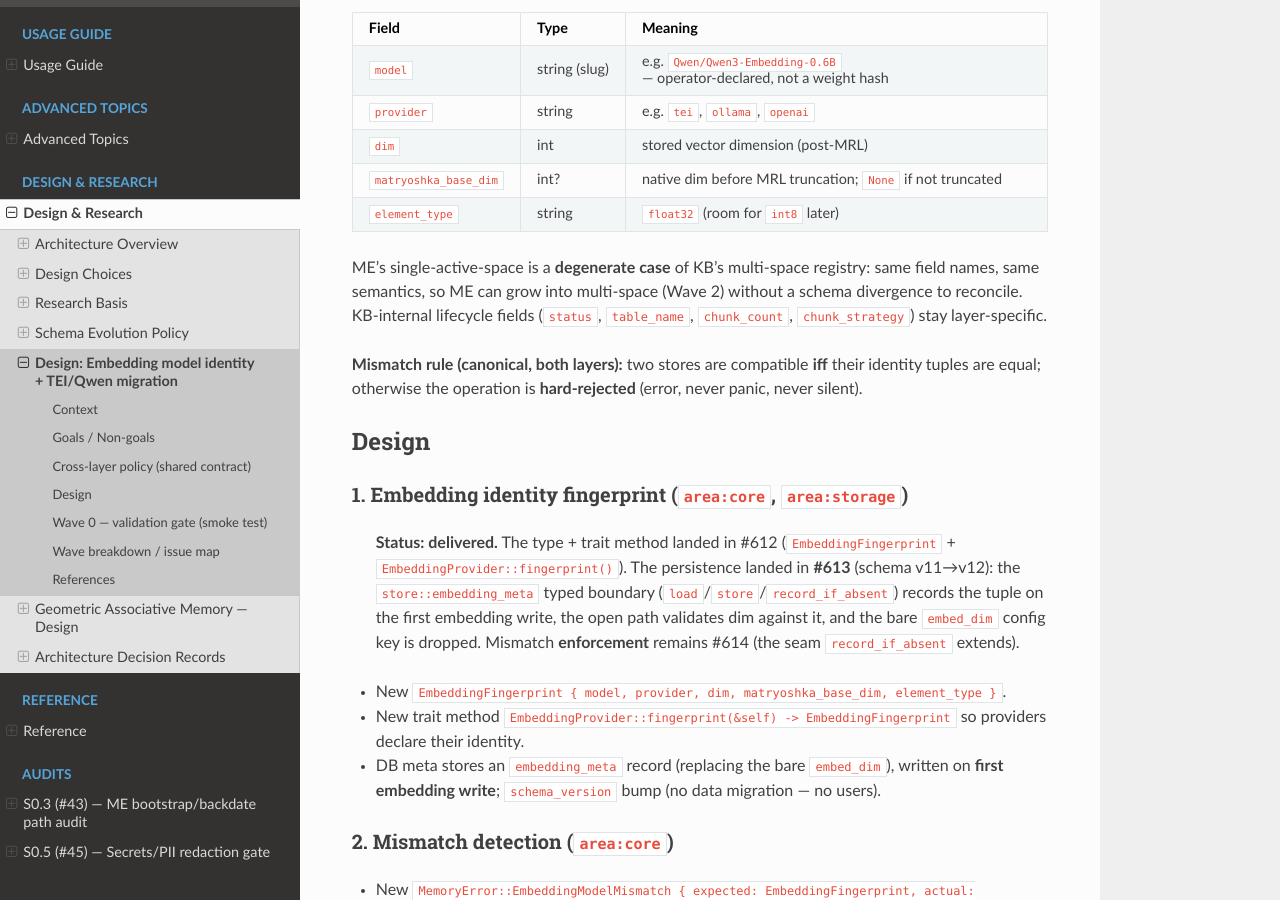
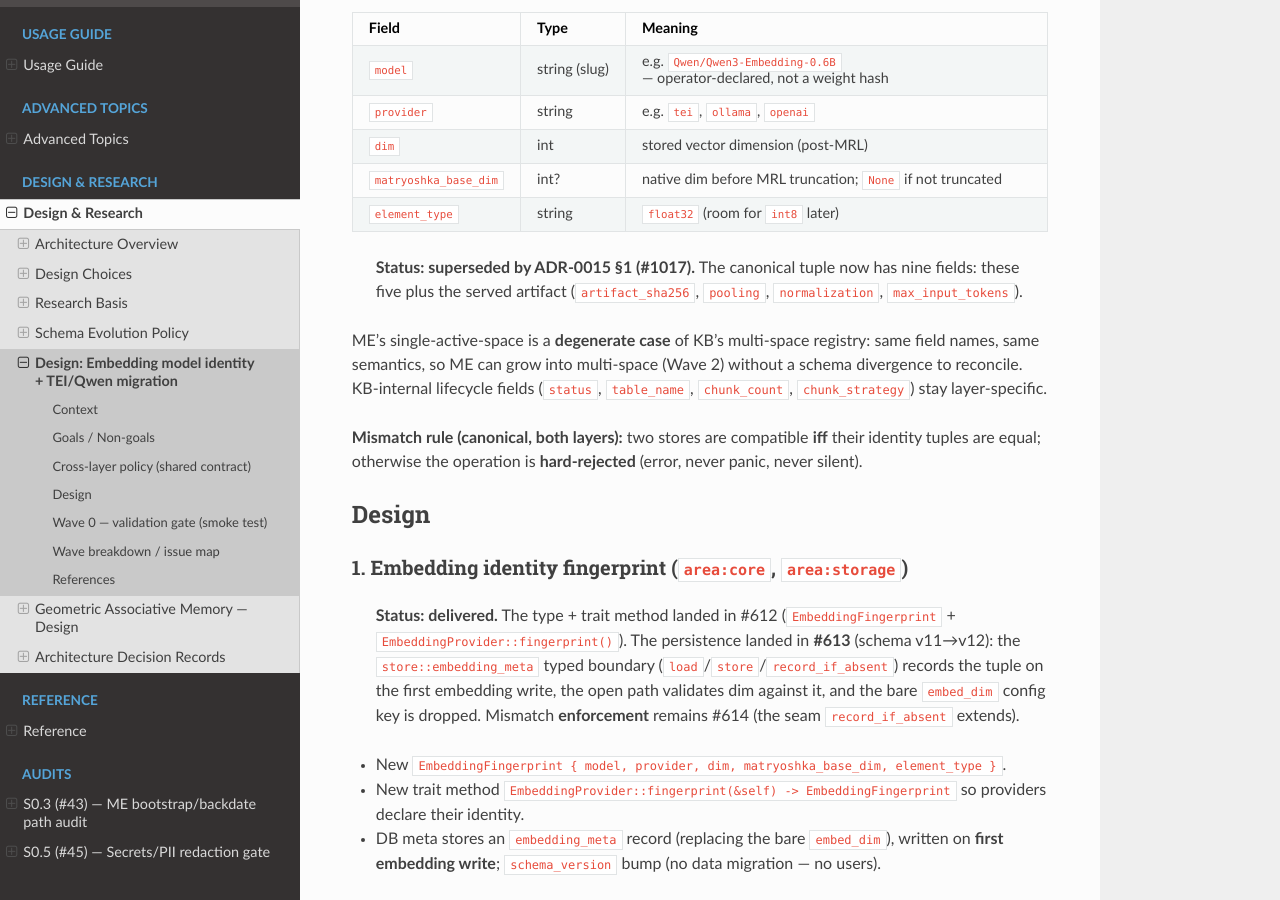
Before and after one commit to dutiona/memory-engine, a Sphinx documentation site: the page built from docs/design/embedding-identity-and-tei-qwen-migration.md, in a window 1280 px wide and 900 px high, scrolled down 1839 px. Built offline with Sphinx 7.4.7 and the Read the Docs theme 3.1.0, drawn with Linux system fonts in a browser that asks for light colours.

Commit message:
docs(design): point the five-field identity table at ADR-0015 §1
The table predates the served artifact (#1017): it still reads "canonical, both layers"
while ADR-0015 §1 has nine fields. A status note points at the ADR rather than copying
it. Boy-scout fix, separate from the ADR commit so the lockstep commits stay identical.

Refs #1078

```diff
--- a/docs/design/embedding-identity-and-tei-qwen-migration.md
+++ b/docs/design/embedding-identity-and-tei-qwen-migration.md
@@ -77,6 +77,10 @@ The canonical policy lives in [ADR 0015](adr/0015-cross-layer-embedding-identity
 | `dim`                 | int           | stored vector dimension (post-MRL)                                      |
 | `matryoshka_base_dim` | int?          | native dim before MRL truncation; `None` if not truncated               |
 | `element_type`        | string        | `float32` (room for `int8` later)                                       |
+
+> **Status: superseded by ADR-0015 §1 (#1017).** The canonical tuple now has nine fields:
+> these five plus the served artifact (`artifact_sha256`, `pooling`, `normalization`,
+> `max_input_tokens`).
 
 ME's single-active-space is a **degenerate case** of KB's multi-space registry: same
 field names, same semantics, so ME can grow into multi-space (Wave 2) without a schema
```
